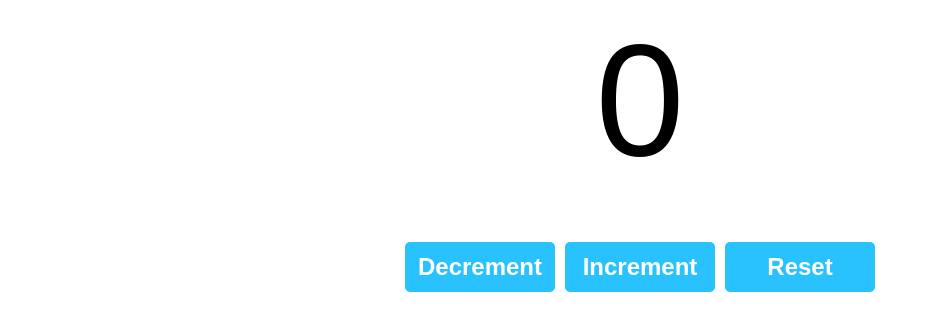
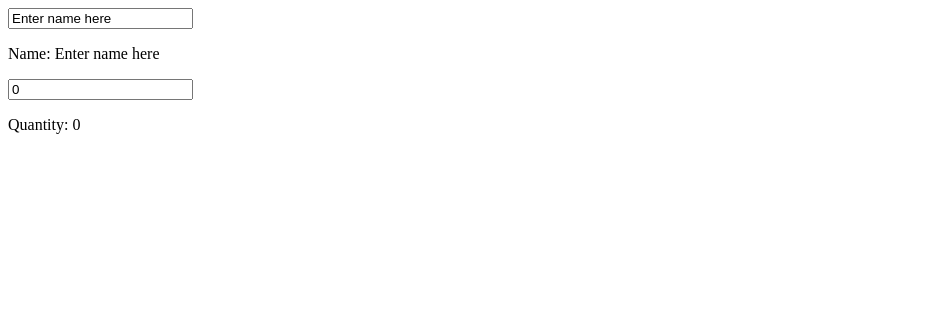
Before and after one commit to saviinda/ReactJs-, a React (Vite) app: page / in a window 1280 px wide. Shown: the top 330 px of the page, without its empty margins (0-930 px from the left). Built offline with nearby package versions, Linux system fonts and the light colour scheme.

Commit message:
On Change event handler

```diff
--- a/src/App.jsx
+++ b/src/App.jsx
@@ -1,8 +1,8 @@
-import Counter from './Counter.jsx'
+import OnChange from './OnChange.jsx'
 
 function App() {
   return(
-    <Counter/>
+    <OnChange/>
   );
 }
 
--- /dev/null
+++ b/src/OnChange.jsx
@@ -0,0 +1,24 @@
+import React, {useState} from 'react';
+function OnChange(){
+    const[name,setName] = useState("Enter name here");
+    const[quantity,setQuantity] = useState(0);
+
+    function handleName(event){
+        setName(event.target.value);
+    }
+
+    function qty(event){
+        setQuantity(event.target.value);
+    }
+
+    return(
+        <div>
+            <input value={name} onChange={handleName} />
+            <p>Name: {name}</p>
+
+            <input value={quantity} onChange={qty} />
+            <p>Quantity: {quantity}</p>
+        </div>
+    );
+}
+export default OnChange
```
